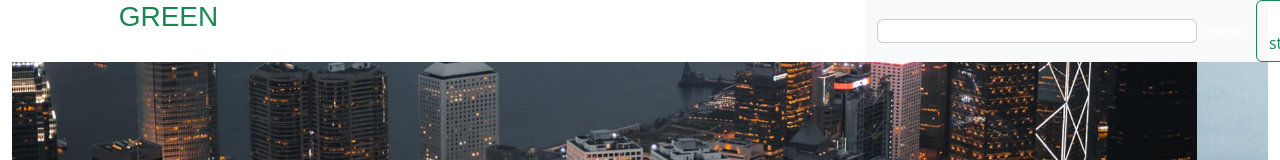
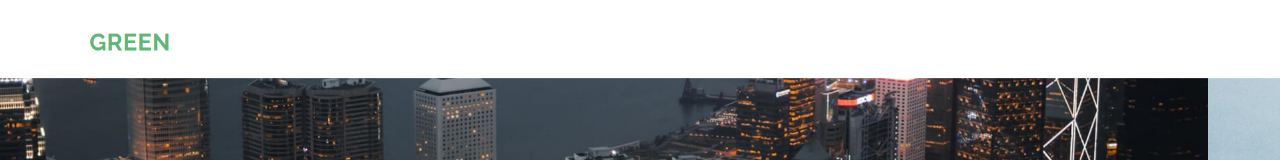
Before and after one commit to D-Hussainn/HTML-CSS-Eindopdracht-P04, a website: page index.html in a window 1280 px wide. Shown: the top 160 px of the page. Drawn offline with nearby package versions, Linux system fonts and the light colour scheme.

Commit message:
updated css

```diff
--- a/index.html
+++ b/index.html
@@ -15,22 +15,10 @@
 </head>
 
 <body>
-  <div class="container-fluid">
-    <div class="row">
-      <div class="col-1">
-      </div>
-      <div class="col-3">
-        <h3 class="text-success align-items-center">GREEN</h3>
-      </div>
-      <div class="col-4"></div>
-      <div class="col-4">
-        <nav class="navbar navbar-expand-lg bg-body-tertiary">
+  <header id="header" class="d-flex align-items-center">
+    <div class="container d-flex align-items-center">
+      <a href="index.html" class="logo me-auto"><img src="/img/background/green-bg.png" alt="" class="img-fluid">
           <div class="container-fluid">
-
-            <button class="navbar-toggler" type="button" data-bs-toggle="collapse" data-bs-target="#navbarNavDropdown"
-              aria-controls="navbarNavDropdown" aria-expanded="false" aria-label="Toggle navigation">
-              <span class="navbar-toggler-icon"></span>
-            </button>
             <div class="collapse navbar-collapse" id="navbarNavDropdown">
               <ul class="navbar-nav">
                 <li class="nav-item">
@@ -62,10 +50,9 @@
               </ul>
             </div>
           </div>
-        </nav>
       </div>
     </div>
-
+  </header>
     <div class="row">
       <div class="container-fluid">
         <div id="carouselId" class="carousel slide" data-bs-ride="carousel">
```
Also changed, not shown: css/style.css (+0 -11 lines), img/background/green-bg.png (added), 1 other file.
